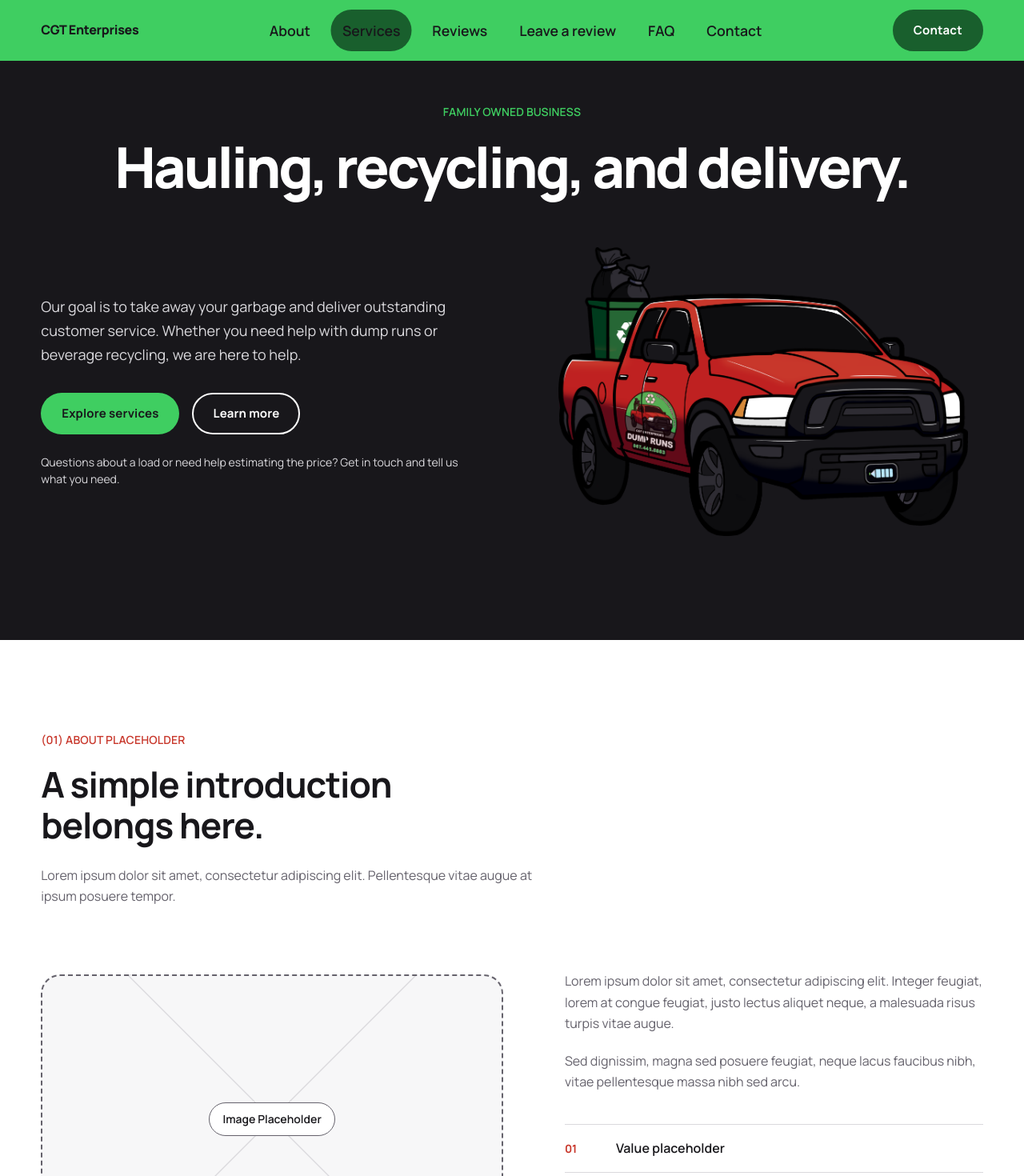
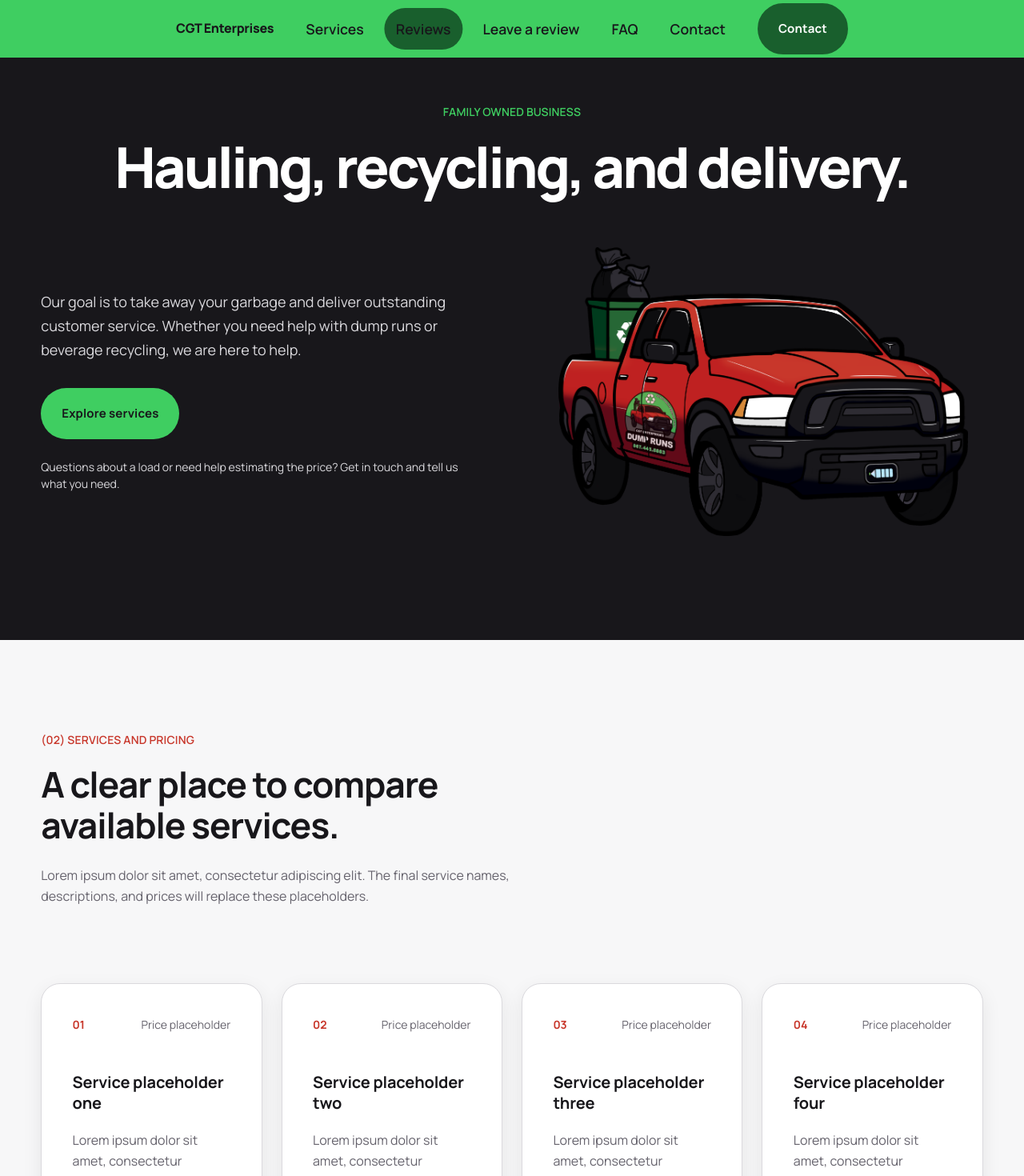
Before and after one commit to gwan-kib/CGT-Enterprises-Website, a React (Vite) app: page / in a window 1280 px wide. Shown: the top 1470 px of the page at 80% size. Built offline with nearby package versions, Linux system fonts and the light colour scheme.

Commit message:
feat(layout): streamline page structure and header navigation

```diff
--- a/src/App.tsx
+++ b/src/App.tsx
@@ -1,6 +1,5 @@
 import { Footer } from './components/layout/Footer'
 import { Header } from './components/layout/Header'
-import { AboutSection } from './components/sections/AboutSection'
 import { ContactSection } from './components/sections/ContactSection'
 import { FaqSection } from './components/sections/FaqSection'
 import { HeroSection } from './components/sections/HeroSection'
@@ -14,7 +13,6 @@ function App() {
       <Header />
       <main id="main-content">
         <HeroSection />
-        <AboutSection />
         <ServicesSection />
         <ReviewsSection />
         <ReviewFormSection />
--- a/src/components/layout/Header.tsx
+++ b/src/components/layout/Header.tsx
@@ -6,6 +6,10 @@ import { navigationItems } from "../../data/navigation";
 import { Button } from "../ui/Button";
 
 type NavigationHref = (typeof navigationItems)[number]["href"];
+
+function getNavigationHref(hash: string): NavigationHref | null {
+  return navigationItems.find((item) => item.href === hash)?.href ?? null;
+}
 
 interface NavigationLinksProps {
   activeHref: NavigationHref | null;
@@ -38,7 +42,10 @@ function NavigationLinks({ activeHref, highlightedHref, onHoverChange }: Navigat
   );
 }
 
-function handleSectionLinkClick(event: MouseEvent<HTMLElement>) {
+function handleSectionLinkClick(
+  event: MouseEvent<HTMLElement>,
+  onSectionNavigation: (href: NavigationHref | null) => void,
+) {
   if (
     event.defaultPrevented ||
     event.button !== 0 ||
@@ -69,6 +76,8 @@ function handleSectionLinkClick(event: MouseEvent<HTMLElement>) {
     return;
   }
 
+  onSectionNavigation(getNavigationHref(link.hash));
+
   event.preventDefault();
   section.scrollIntoView({ behavior: "smooth", block: "center" });
 
@@ -82,9 +91,20 @@ export function Header() {
   const navRef = useRef<HTMLElement>(null);
   const navTrackRef = useRef<HTMLDivElement>(null);
   const navIndicatorRef = useRef<HTMLSpanElement>(null);
-  const [activeHref, setActiveHref] = useState<NavigationHref | null>(null);
+  const isNavigationScrollingRef = useRef(false);
+  const [activeHref, setActiveHref] = useState<NavigationHref | null>(() =>
+    getNavigationHref(window.location.hash),
+  );
   const [hoveredHref, setHoveredHref] = useState<NavigationHref | null>(null);
   const highlightedHref = hoveredHref ?? activeHref;
+
+  const handleSectionNavigation = (href: NavigationHref | null) => {
+    isNavigationScrollingRef.current = true;
+
+    if (href) {
+      setActiveHref(href);
+    }
+  };
 
   useEffect(() => {
     const header = headerRef.current;
@@ -165,6 +185,21 @@ export function Header() {
   }, []);
 
   useEffect(() => {
+    const syncActiveHrefFromHash = () => {
+      setActiveHref(getNavigationHref(window.location.hash));
+      isNavigationScrollingRef.current = true;
+    };
+
+    window.addEventListener("hashchange", syncActiveHrefFromHash);
+    window.addEventListener("popstate", syncActiveHrefFromHash);
+
+    return () => {
+      window.removeEventListener("hashchange", syncActiveHrefFromHash);
+      window.removeEventListener("popstate", syncActiveHrefFromHash);
+    };
+  }, []);
+
+  useEffect(() => {
     const sections = navigationItems.flatMap((item) => {
       const section = document.getElementById(item.href.slice(1));
 
@@ -179,6 +214,10 @@ export function Header() {
 
     const updateActiveSection = () => {
       animationFrame = 0;
+
+      if (isNavigationScrollingRef.current) {
+        return;
+      }
 
       const headerBottom = headerRef.current?.getBoundingClientRect().bottom ?? 0;
       const activationLine = headerBottom + (window.innerHeight - headerBottom) * 0.35;
@@ -197,18 +236,55 @@ export function Header() {
     };
 
     const scheduleActiveSectionUpdate = () => {
-      if (animationFrame === 0) {
-        animationFrame = window.requestAnimationFrame(updateActiveSection);
+      if (isNavigationScrollingRef.current || animationFrame !== 0) {
+        return;
+      }
+
+      animationFrame = window.requestAnimationFrame(updateActiveSection);
+    };
+
+    const releaseNavigationScroll = (event?: Event) => {
+      if (event && event.target !== document) {
+        return;
+      }
+
+      isNavigationScrollingRef.current = false;
+    };
+
+    const handleUserScrollIntent = () => {
+      if (!isNavigationScrollingRef.current) {
+        return;
+      }
+
+      releaseNavigationScroll();
+    };
+
+    const handleScrollKey = (event: KeyboardEvent) => {
+      switch (event.key) {
+        case "ArrowDown":
+        case "ArrowUp":
+        case "End":
+        case "Home":
+        case "PageDown":
+        case "PageUp":
+        case " ":
+          handleUserScrollIntent();
+          break;
       }
     };
 
-    scheduleActiveSectionUpdate();
     window.addEventListener("scroll", scheduleActiveSectionUpdate, { passive: true });
-    window.addEventListener("resize", scheduleActiveSectionUpdate);
+    document.addEventListener("scrollend", releaseNavigationScroll);
+    window.addEventListener("wheel", handleUserScrollIntent, { passive: true });
+    window.addEventListener("touchstart", handleUserScrollIntent, { passive: true });
+    window.addEventListener("keydown", handleScrollKey);
 
     return () => {
       window.removeEventListener("scroll", scheduleActiveSectionUpdate);
-      window.removeEventListener("resize", scheduleActiveSectionUpdate);
+      document.removeEventListener("scrollend", releaseNavigationScroll);
+      window.removeEventListener("wheel", handleUserScrollIntent);
+      window.removeEventListener("touchstart", handleUserScrollIntent);
+      window.removeEventListener("keydown", handleScrollKey);
       window.cancelAnimationFrame(animationFrame);
     };
   }, []);
@@ -279,7 +355,11 @@ export function Header() {
   }, [activeHref]);
 
   return (
-    <header className="site-header" onClick={handleSectionLinkClick} ref={headerRef}>
+    <header
+      className="site-header"
+      onClick={(event) => handleSectionLinkClick(event, handleSectionNavigation)}
+      ref={headerRef}
+    >
       <div className="site-header__shell">
         <div className="site-header__top">
           <a aria-label="CGT Enterprises home" className="site-brand" href="#home">
--- a/src/components/sections/AboutSection.tsx
+++ /dev/null
@@ -1,48 +0,0 @@
-import { SectionContainer } from '../layout/SectionContainer'
-import { ImagePlaceholder } from '../ui/ImagePlaceholder'
-import { SectionHeading } from '../ui/SectionHeading'
-
-const placeholderDetails = [
-  ['01', 'Value placeholder'],
-  ['02', 'Process placeholder'],
-  ['03', 'Detail placeholder'],
-]
-
-export function AboutSection() {
-  return (
-    <SectionContainer id="about" labelledBy="about-title">
-      <div className="about-section__heading">
-        <SectionHeading
-          description="Lorem ipsum dolor sit amet, consectetur adipiscing elit. Pellentesque vitae augue at ipsum posuere tempor."
-          eyebrow="(01) About placeholder"
-          id="about-title"
-          title="A simple introduction belongs here."
-        />
-      </div>
-
-      <div className="about-section__grid">
-        <ImagePlaceholder ratio="landscape" />
-        <div className="about-section__content">
-          <p>
-            Lorem ipsum dolor sit amet, consectetur adipiscing elit. Integer
-            feugiat, lorem at congue feugiat, justo lectus aliquet neque, a
-            malesuada risus turpis vitae augue.
-          </p>
-          <p>
-            Sed dignissim, magna sed posuere feugiat, neque lacus faucibus
-            nibh, vitae pellentesque massa nibh sed arcu.
-          </p>
-
-          <dl className="about-section__details">
-            {placeholderDetails.map(([number, label]) => (
-              <div className="about-section__detail" key={number}>
-                <dt>{number}</dt>
-                <dd>{label}</dd>
-              </div>
-            ))}
-          </dl>
-        </div>
-      </div>
-    </SectionContainer>
-  )
-}
--- a/src/components/sections/HeroSection.tsx
+++ b/src/components/sections/HeroSection.tsx
@@ -20,9 +20,6 @@ export function HeroSection() {
           </p>
           <div className="hero-section__actions">
             <Button href="#services">Explore services</Button>
-            <Button href="#about" variant="outline">
-              Learn more
-            </Button>
           </div>
           <p className="hero-section__note">
             Questions about a load or need help estimating the price? Get in touch and tell us what you need.
--- a/src/data/navigation.ts
+++ b/src/data/navigation.ts
@@ -4,7 +4,6 @@ export interface NavigationItem {
 }
 
 export const navigationItems: NavigationItem[] = [
-  { href: '#about', label: 'About' },
   { href: '#services', label: 'Services' },
   { href: '#reviews', label: 'Reviews' },
   { href: '#leave-review', label: 'Leave a review' },
--- a/src/index.css
+++ b/src/index.css
@@ -3,7 +3,6 @@
 @import './styles/layout/header.css';
 @import './styles/layout/footer.css';
 @import './styles/sections/hero.css';
-@import './styles/sections/about.css';
 @import './styles/sections/services.css';
 @import './styles/sections/reviews.css';
 @import './styles/sections/review-form.css';
--- a/src/styles/layout/header.css
+++ b/src/styles/layout/header.css
@@ -8,6 +8,11 @@
     --header-group-shadow-y: 0px;
     --header-group-shadow-blur: 0px;
     --header-group-shadow-alpha: 0;
+
+    --header-brand-shell-width: max-content;
+    --header-nav-shell-width: fit-content;
+    --header-action-shell-width: max-content;
+
     min-height: var(--header-height);
     margin-bottom: calc(0px - var(--header-height));
   }
@@ -32,15 +37,17 @@
   }
 
   .site-header__top {
-    @apply relative z-10 flex items-center;
+    @apply relative z-10 flex items-center justify-center;
     width: min(calc(100% - var(--page-gutter) - var(--page-gutter)), var(--content-width));
-    min-height: var(--header-height);
+    height: var(--header-height);
     margin-inline: auto;
     gap: var(--space-4);
   }
 
   .site-brand {
     @apply inline-flex shrink-0 items-center no-underline;
+    flex-basis: var(--header-brand-shell-width);
+    width: var(--header-brand-shell-width);
     min-height: var(--touch-target-minimum);
     gap: var(--space-3);
     color: var(--color-neutral-900);
@@ -77,7 +84,8 @@
 
   .site-nav {
     @apply relative;
-    flex: 1 1 0%;
+    flex: 0 1 var(--header-nav-shell-width);
+    width: var(--header-nav-shell-width);
     min-width: 0;
     overflow-x: auto;
     overscroll-behavior-inline: contain;
@@ -141,7 +149,7 @@
   .site-nav__list {
     @apply relative z-10 m-0 flex w-max list-none p-0;
     margin-inline: auto;
-    gap: var(--space-2);
+    gap: var(--space-1);
   }
 
   .site-nav__link {
@@ -162,6 +170,8 @@
 
   .site-header__action {
     @apply hidden shrink-0;
+    flex-basis: var(--header-action-shell-width);
+    width: var(--header-action-shell-width);
   }
 
   .button--header {
--- a/src/styles/sections/about.css
+++ /dev/null
@@ -1,54 +0,0 @@
-@layer components {
-  .about-section__heading {
-    margin-bottom: clamp(var(--space-12), 7vw, var(--space-20));
-  }
-
-  .about-section__grid {
-    @apply grid items-center;
-    gap: clamp(var(--space-10), 6vw, var(--space-20));
-  }
-
-  .about-section__content {
-    max-width: 36rem;
-  }
-
-  .about-section__content > p {
-    margin: 0;
-    color: var(--color-text-muted);
-  }
-
-  .about-section__content > p + p {
-    margin-top: var(--space-5);
-  }
-
-  .about-section__details {
-    @apply grid;
-    margin: var(--space-10) 0 0;
-    border-top: var(--border-width) solid var(--color-divider);
-  }
-
-  .about-section__detail {
-    @apply grid items-center;
-    grid-template-columns: 3rem 1fr;
-    gap: var(--space-4);
-    padding-block: var(--space-4);
-    border-bottom: var(--border-width) solid var(--color-divider);
-  }
-
-  .about-section__detail dt {
-    color: var(--color-brand-red-500);
-    font-size: var(--font-size-small);
-    font-weight: var(--font-weight-bold);
-  }
-
-  .about-section__detail dd {
-    margin: 0;
-    font-weight: var(--font-weight-semibold);
-  }
-}
-
-@media (min-width: 64rem) {
-  .about-section__grid {
-    grid-template-columns: minmax(0, 1.05fr) minmax(18rem, 0.95fr);
-  }
-}
--- a/src/styles/tokens.css
+++ b/src/styles/tokens.css
@@ -45,7 +45,7 @@
   /* Layout */
   --content-width: 75rem;
   --page-gutter: clamp(1.25rem, 4vw, 4rem);
-  --header-height: 4.75rem;
+  --header-height: 4.5rem;
   --anchor-offset: calc(var(--header-height) + var(--space-4));
 
   /* Shape and depth */
@@ -56,7 +56,7 @@
   --shadow-card: 0 1rem 2.5rem rgb(24 23 27 / 10%);
 
   /* Controls */
-  --control-height: 3.25rem;
+  --control-height: 4rem;
   --touch-target-minimum: 4rem;
 
   /* Motion */
```
Also changed, not shown: 2 other files (tests, documents, lock files or other folders).
